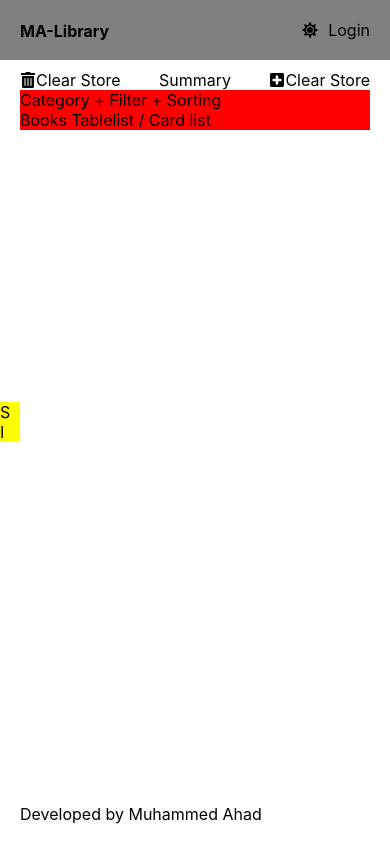
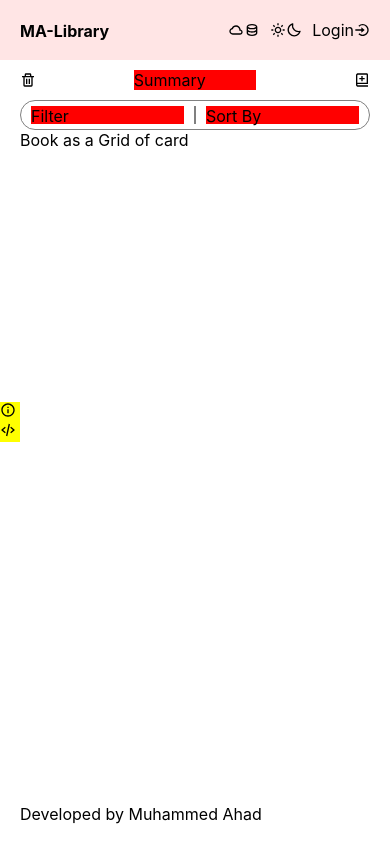
Before and after one commit to maaahad/ma-library, a Next.js app: page / in a window 390 px wide. Built offline with nearby package versions, Linux system fonts and the light colour scheme.

Commit message:
few more stuff added for mobile version

```diff
--- /dev/null
+++ b/components/books.js
@@ -0,0 +1,38 @@
+// react
+// next
+// components
+import FilterNSort from "./filterNsort";
+// react-jss
+import { createUseStyles } from "react-jss";
+
+const useStyles = createUseStyles((theme) => ({
+  books: {},
+  filterNsort: {},
+  booksTable: {
+    display: "none",
+  },
+  booksCardGrid: {
+    display: "block",
+  },
+  "@media screen and (min-width: 720px)": {
+    booksTable: {
+      display: "block",
+    },
+    booksCardGrid: {
+      display: "none",
+    },
+  },
+}));
+
+export default function Books() {
+  const classes = useStyles();
+  return (
+    <div className={classes.books}>
+      <div className={classes.filterNsort}>
+        <FilterNSort />
+      </div>
+      <div className={classes.booksTable}>Book in a table</div>
+      <div className={classes.booksCardGrid}>Book as a Grid of card</div>
+    </div>
+  );
+}
--- /dev/null
+++ b/components/filterNsort.js
@@ -0,0 +1,58 @@
+// react
+// next
+
+// clsx
+
+// components
+
+// react-jss
+import { createUseStyles } from "react-jss";
+
+const useStyles = createUseStyles((theme) => ({
+  filterNsort: {
+    width: "100%",
+    height: 30,
+    display: "flex",
+    flexFlow: "row nowrap",
+    alignItems: "center",
+    justifyContent: "space-between",
+    padding: {
+      top: 5,
+      bottom: 5,
+      left: 10,
+      right: 10,
+    },
+    border: "1px solid grey",
+    borderRadius: 15,
+  },
+  divider: {
+    height: "100%",
+    width: 2,
+    backgroundColor: "grey",
+    margin: {
+      left: 10,
+      right: 10,
+    },
+  },
+  filter: {
+    height: "100%",
+    width: "calc((100% - 2px - 5px) / 2 )",
+    backgroundColor: "red",
+  },
+  sort: {
+    height: "100%",
+    width: "calc((100% - 2px - 5px) / 2 )",
+    backgroundColor: "red",
+  },
+}));
+
+export default function FilterNSort() {
+  const classes = useStyles();
+  return (
+    <div className={classes.filterNsort}>
+      <div className={classes.filter}>Filter</div>
+      <div className={classes.divider}></div>
+      <div className={classes.sort}>Sort By</div>
+    </div>
+  );
+}
--- a/components/layout.js
+++ b/components/layout.js
@@ -27,6 +27,7 @@ const useStyles = createUseStyles((theme) => ({
     left: 0,
   },
   main: {
+    // nav height + 10px
     marginTop: 70,
     flex: 1,
   },
--- a/components/mainTop.js
+++ b/components/mainTop.js
@@ -2,7 +2,10 @@
 // next
 
 // react-icons
-import { FaPlusSquare, FaTrashAlt } from "react-icons/fa";
+import { BiTrash, BiBookAdd } from "react-icons/bi";
+
+// clsx
+import clsx from "clsx";
 
 // react-jss
 import { createUseStyles } from "react-jss";
@@ -13,19 +16,61 @@ const useStyles = createUseStyles((theme) => ({
     flexFlow: "row nowrap",
     alignItems: "center",
     justifyContent: "space-between",
+    "& > * + *": {
+      marginLeft: 10,
+    },
   },
-  clearStorage: {
+  summary: {
+    width: "calc(100% - 110px - 110px)",
+    backgroundColor: "red",
+  },
+  animatedButton: {
+    position: "relative",
+    width: 110,
     display: "flex",
     flexFlow: "row nowrap",
     alignItems: "center",
-    justifyContent: "center",
+    "& > span": {
+      display: "inline-block",
+      transition: theme.transitions.all,
+      opacity: 0,
+      position: "absolute",
+      top: 0,
+    },
+    "&:hover": {
+      cursor: "pointer",
+      "& > span": {
+        opacity: 1,
+      },
+    },
   },
-  summary: {},
+  clearStorage: {
+    // backgroundColor: "green",
+    justifyContent: "flex-start",
+    "& > span": {
+      left: 0,
+      marginLeft: 10,
+    },
+    "&:hover": {
+      "& > span": {
+        opacity: 1,
+        left: 10,
+      },
+    },
+  },
   addBook: {
-    display: "flex",
-    flexFlow: "row nowrap",
-    alignItems: "center",
-    justifyContent: "center",
+    // backgroundColor: "green",
+    justifyContent: "flex-end",
+    "& > span": {
+      right: 0,
+      marginRight: 10,
+    },
+    "&:hover": {
+      "& > span": {
+        opacity: 1,
+        right: 10,
+      },
+    },
   },
 }));
 
@@ -33,14 +78,14 @@ export default function MainTop() {
   const classes = useStyles();
   return (
     <div className={classes.mainTop}>
-      <div className={classes.clearStorage}>
-        <FaTrashAlt />
+      <div className={clsx(classes.animatedButton, classes.clearStorage)}>
+        <BiTrash />
         <span>Clear Store</span>
       </div>
       <div className={classes.summary}>Summary</div>
-      <div className={classes.addBook}>
-        <FaPlusSquare />
-        <span>Clear Store</span>
+      <div className={clsx(classes.animatedButton, classes.addBook)}>
+        <span>Add Book</span>
+        <BiBookAdd />
       </div>
     </div>
   );
--- a/components/navigation/nav.js
+++ b/components/navigation/nav.js
@@ -4,7 +4,9 @@
 
 // react-icons
 
-import { FaSun } from "react-icons/fa";
+import { FaSun, FaMoon, FaCloud, FaDatabase } from "react-icons/fa";
+import { AiFillDatabase, AiOutlineCloud } from "react-icons/ai";
+import { BiMoon, BiSun, BiCloud, BiData, BiLogInCircle } from "react-icons/bi";
 
 // components
 
@@ -25,7 +27,7 @@ const useStyles = createUseStyles((theme) => ({
     "& > *": {
       height: "100%",
     },
-    backgroundColor: "grey",
+    backgroundColor: "rgba(255, 0, 0, .1)",
   },
   logo: {
     // backgroundColor: "red",
@@ -41,11 +43,32 @@ const useStyles = createUseStyles((theme) => ({
       marginLeft: 10,
     },
   },
+  storageOption: {
+    display: "flex",
+    flexFlow: "row nowrap",
+    alignItems: "center",
+    justifyContent: "center",
+  },
   themeOption: {
     display: "flex",
     flexFlow: "row nowrap",
     alignItems: "center",
     justifyContent: "center",
+  },
+  login: {
+    display: "flex",
+    flexFlow: "row nowrap",
+    alignItems: "center",
+    justifyContent: "center",
+    // transition: theme.transitions.all,
+    // "& > span": {
+    //   display: "none",
+    // },
+    // "&:hover": {
+    //   "& > span": {
+    //     display: "inline-block",
+    //   },
+    // },
   },
 }));
 
@@ -57,10 +80,18 @@ export default function Nav() {
         <h4>MA-Library</h4>
       </div>
       <div className={classes.rightNav}>
+        <div className={classes.storageOption}>
+          <BiCloud />
+          <BiData />
+        </div>
         <div className={classes.themeOption}>
-          <FaSun />
+          <BiSun />
+          <BiMoon />
         </div>
-        <div>Login</div>
+        <div className={classes.login}>
+          <span>Login</span>
+          <BiLogInCircle />
+        </div>
       </div>
     </nav>
   );
--- a/package.json
+++ b/package.json
@@ -9,6 +9,7 @@
     "lint": "next lint"
   },
   "dependencies": {
+    "clsx": "^1.1.1",
     "next": "11.1.0",
     "react": "17.0.2",
     "react-dom": "17.0.2",
--- a/pages/index.js
+++ b/pages/index.js
@@ -3,8 +3,12 @@
 // next
 import Head from "next/head";
 
+// react-icons
+import { BiCodeAlt, BiInfoCircle } from "react-icons/bi";
+
 // components
 import MainTop from "../components/mainTop";
+import Books from "../components/books";
 
 // react-jss
 import { createUseStyles } from "react-jss";
@@ -26,12 +30,12 @@ const useStyles = createUseStyles((theme) => ({
     left: 0,
     transition: theme.transitions.all,
   },
+  mainTop: {
+    marginBottom: 10,
+  },
+  books: {},
 
-  books: {
-    backgroundColor: "red",
-  },
-
-  "@media screen and (min-width: 600px)": {
+  "@media screen and (min-width: 720px)": {
     sourceNInfo: {
       left: "calc(100% - 20px)",
     },
@@ -54,12 +58,15 @@ export default function Home() {
         <MainTop />
       </div>
       <div className={classes.sourceNInfo}>
-        <div>S</div>
-        <div>I</div>
+        <div>
+          <BiInfoCircle />
+        </div>
+        <div>
+          <BiCodeAlt />
+        </div>
       </div>
       <div className={classes.books}>
-        <div>Category + Filter + Sorting</div>
-        <div>Books Tablelist / Card list</div>
+        <Books />
       </div>
     </div>
   );
--- a/themes/light.js
+++ b/themes/light.js
@@ -10,6 +10,7 @@ const theme = {
   },
   transitions: {
     all: "all .3s ease-in",
+    opacity: "opacity .5s linear",
   },
 };
 
```
Also changed, not shown: 1 other file (tests, documents, lock files or other folders).
